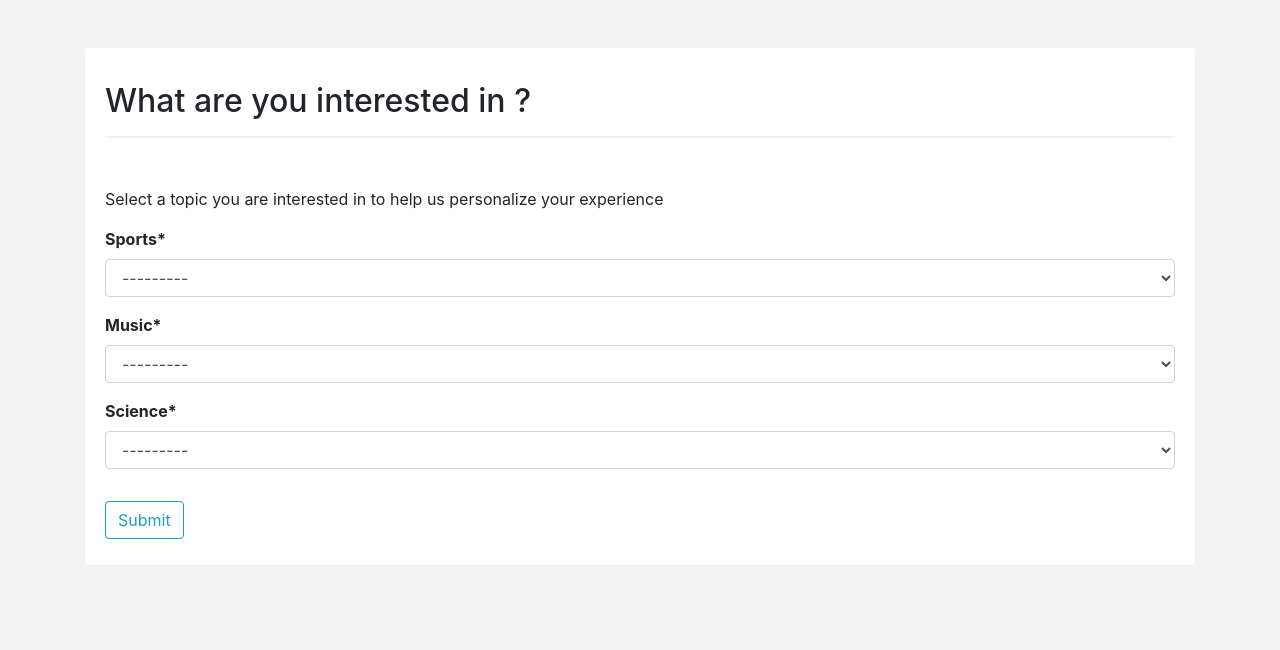
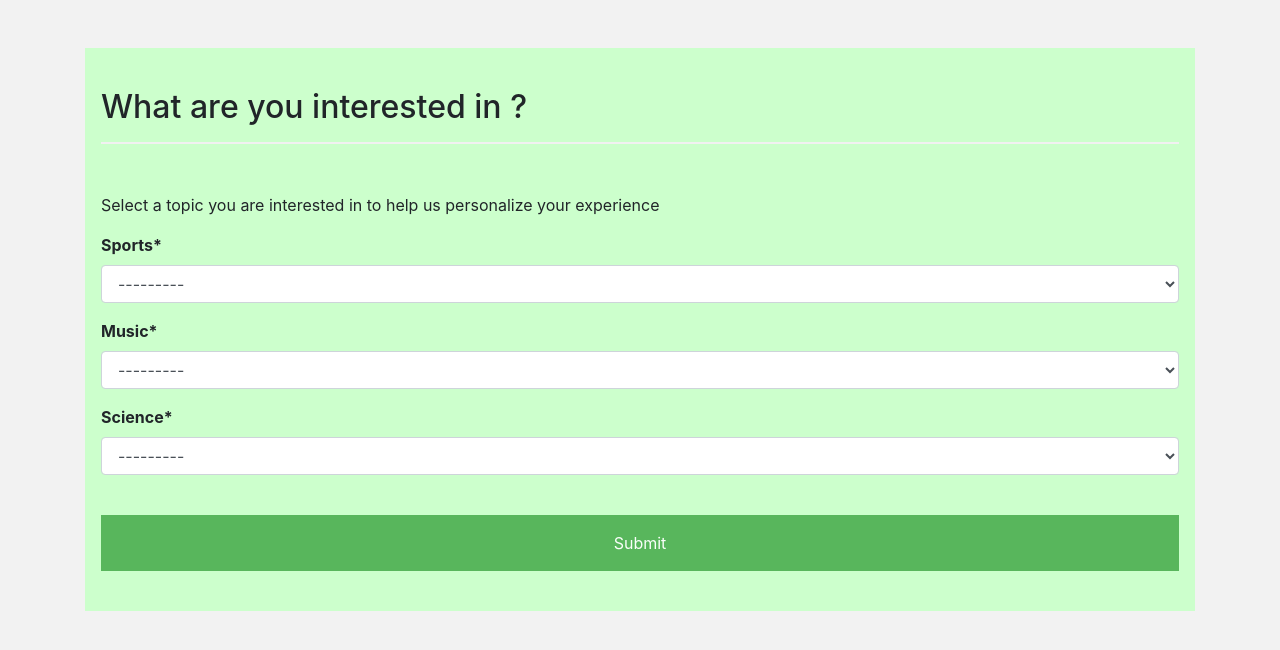
Before and after one commit to ahn1305/brainstorm, a Django app: page /user_interests/ in a window 1280 px wide. Shown: the part 76-726 px from the top of the page. Run offline with Django 3.2, Linux system fonts and the light colour scheme; a user stored in the database is signed in; some libraries are stand-ins or nearby versions.

Commit message:
changed styling of user interests form

```diff
--- a/survey_app/templates/survey_app/user_interests_form.html
+++ b/survey_app/templates/survey_app/user_interests_form.html
@@ -1,7 +1,7 @@
 {% extends "survey_app/removed_urls.html" %}
 {% load crispy_forms_tags %}
 {% block content %}
-    <div class="content-section">
+    <div class="register-container">
         <br>
         <form method="POST">
             {% csrf_token %}
@@ -13,7 +13,7 @@
                 {{ form|crispy }}
             </fieldset>
             <div class="form-group">
-                <button class="btn btn-outline-info" type="submit">Submit</button>
+                <button type="submit" class="registerbtn">Submit</button>
             </div>
         </form>
     </div>
```
Also changed, not shown: db.sqlite3.
